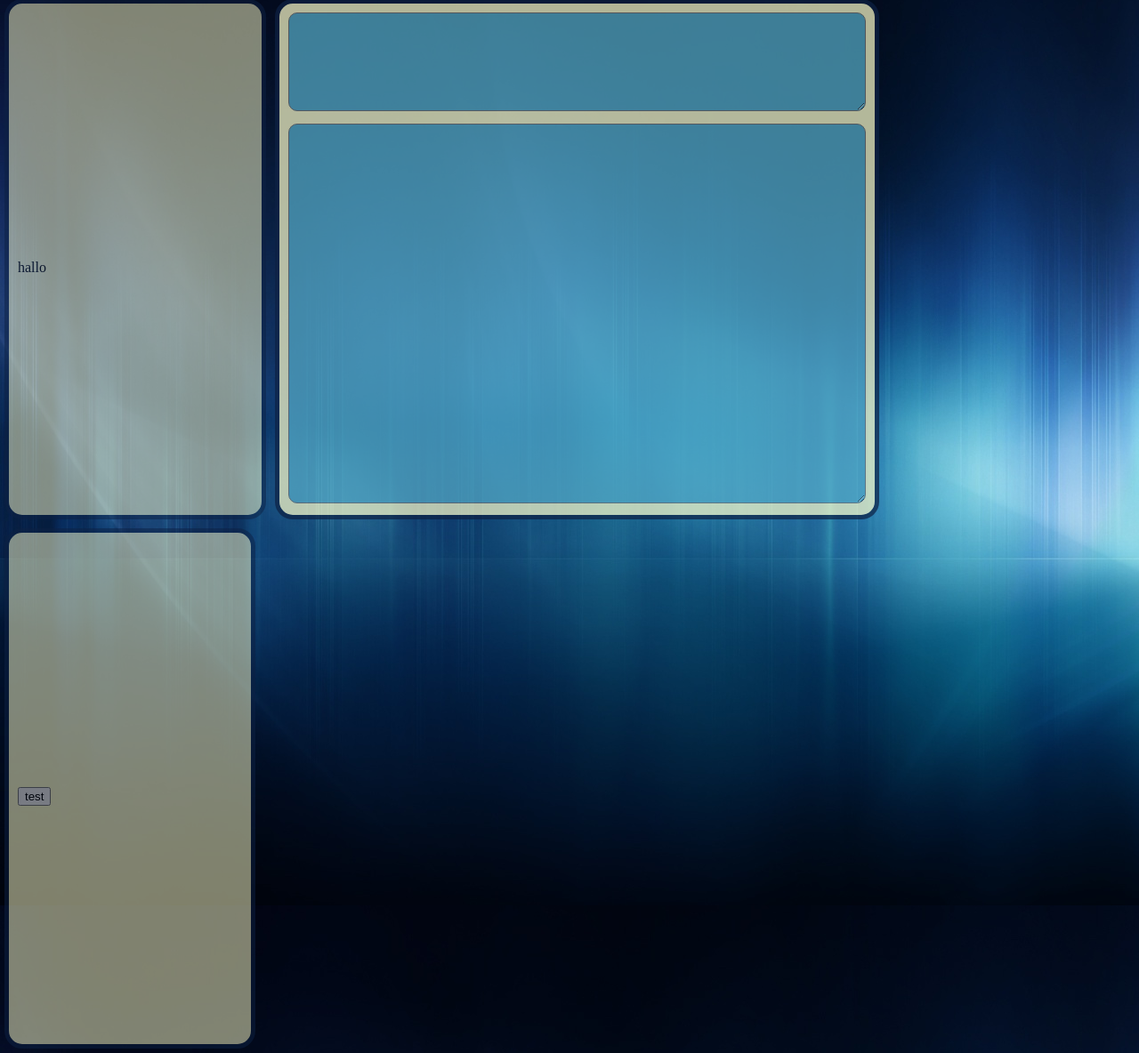
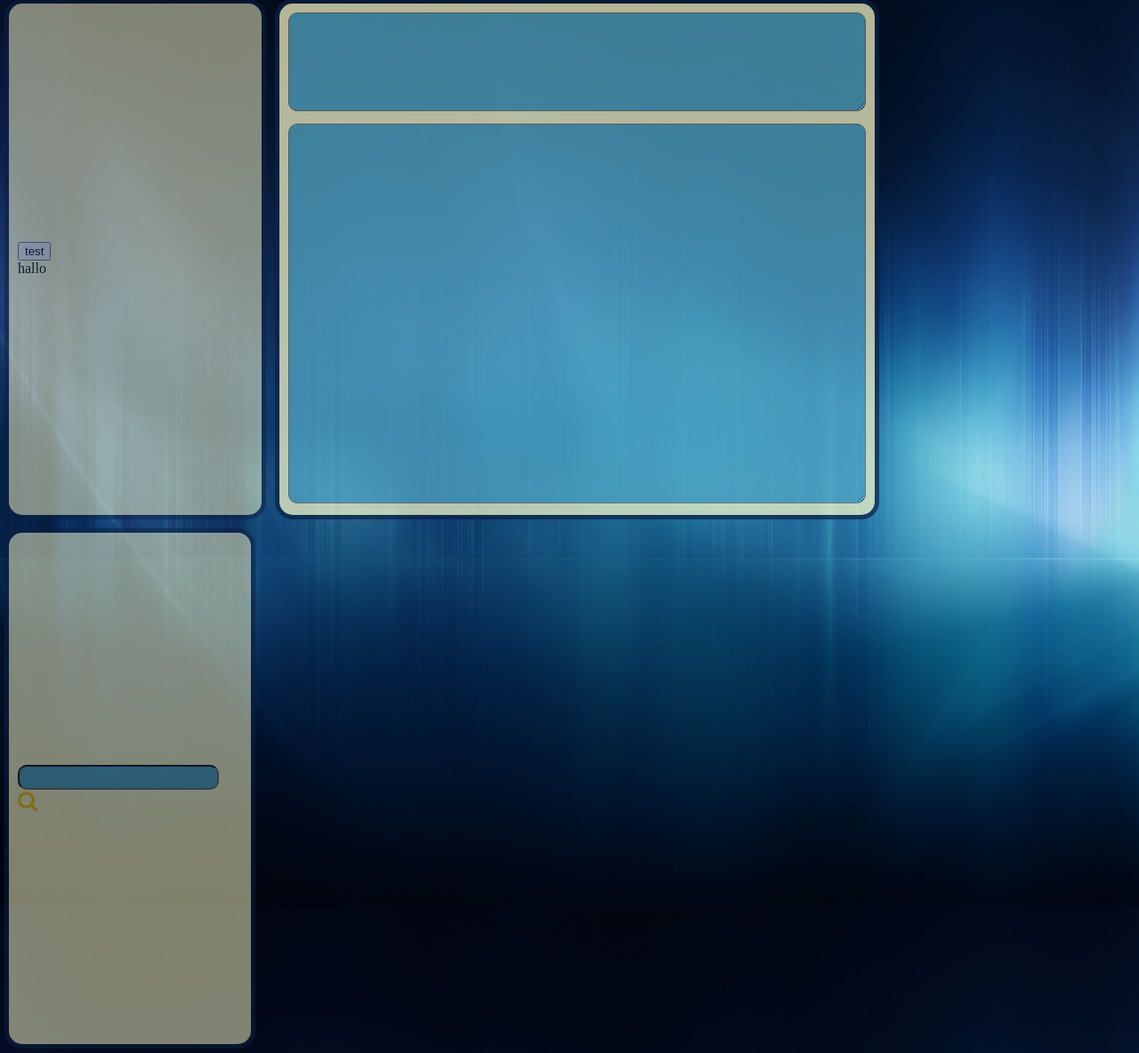
Before and after one commit to sgehin/ays, a PHP site: page /workplace.php in a window 1280 px wide. Shown: the part 182-1366 px from the top of the page at 89% size. Run offline with PHP 8.4, Linux system fonts and the light colour scheme.

Commit message:
add layout searchbar in div searchbox

```diff
--- a/MyStyle.css
+++ b/MyStyle.css
@@ -83,6 +83,9 @@ h2 {
     height: 585px;
     margin: 5px;
     padding-left: 10px;
+    padding-right: 10px;
+    padding-top: 10px;
+    padding-bottom: 10px;
     align-content: center;
     border-style: solid;
     border-radius: 20px;
@@ -112,6 +115,9 @@ h2 {
     height: 585px;
     margin: 5px;
     padding-left: 10px;
+    padding-right: 10px;
+    padding-top: 10px;
+    padding-bottom: 10px;
     align-content: center;
     border-style: solid;
     border-radius: 20px;
@@ -125,6 +131,14 @@ input{
     border-radius: 10px;
     padding: 5px;
     word-wrap: break-word;
+}
+#searchsubject{
+    background-color : #58AFCB;
+    height: 5%;
+    width: 90%;
+    border-radius: 10px;
+    padding: 5px;
+    color: white;
 }
 #inputnote{
     height: 77%;
--- a/index.php
+++ b/index.php
@@ -2,7 +2,7 @@
 
 
 <?php include 'general.php';
-// subgoal button on one area changes content on different div's with javascript
+// subgoal make searchbar layout in div searchbox
 
 ?>
 <html lang="en">
--- a/workplace.php
+++ b/workplace.php
@@ -5,6 +5,7 @@
         <meta charset="UTF-8">
         <link rel="shortcut icon" href="img/inlogpic.png">
         <link rel="stylesheet" type="text/css" href="MyStyle.css">
+        <link rel="stylesheet" href="https://cdnjs.cloudflare.com/ajax/libs/font-awesome/4.7.0/css/font-awesome.min.css">
         <script src="headscript.js"></script>
         <title>@ YOUR SERVICE</title>
     </head>
@@ -15,7 +16,15 @@
             document.getElementById("inputnote").value = someText;
             document.getElementById("generalbox").innerHTML = "<br><h2 class=test>ALGEMEEN</h2>";
         }
-    </script>
+        function bigImg(x) {
+            x.style.font = "26px";
+            x.style.color = "green";
+        }
+        function normalImg(x) {
+            x.style.font= "24px";
+            x.style.color = "#FFD427";
+        }
+        </script>
     <body>
         <div class="header">
             <h1 id="head">@ YOUR SERVICE</h1>
@@ -29,6 +38,7 @@
                         </div>
                         <colum><div class="row">
                                 <div class="column left" id="generalbox">
+                                    <button onclick="test()">test</button>
                                     <br>
                                     hallo
                                 </div>
@@ -37,8 +47,10 @@
                                     <textarea type="text" id="inputnote" name="note" value="deze text moet vervangen worden"></textarea>
                                 </div>
                                 <div class="column right" id="searchbox">
-                                    <br>
-                                    <button onclick="test()">test</button>
+                                    <input type="text" id="searchsubject" name="subject">
+                                    <i class="fa fa-search" id="loop" style="font-size:24px;color:#FFD427" onmouseover="bigImg(this)" onmouseout="normalImg(this)" onclick="test()"></i>
+
+
                                 </div>
                                 </body>
                                 </html>
```
